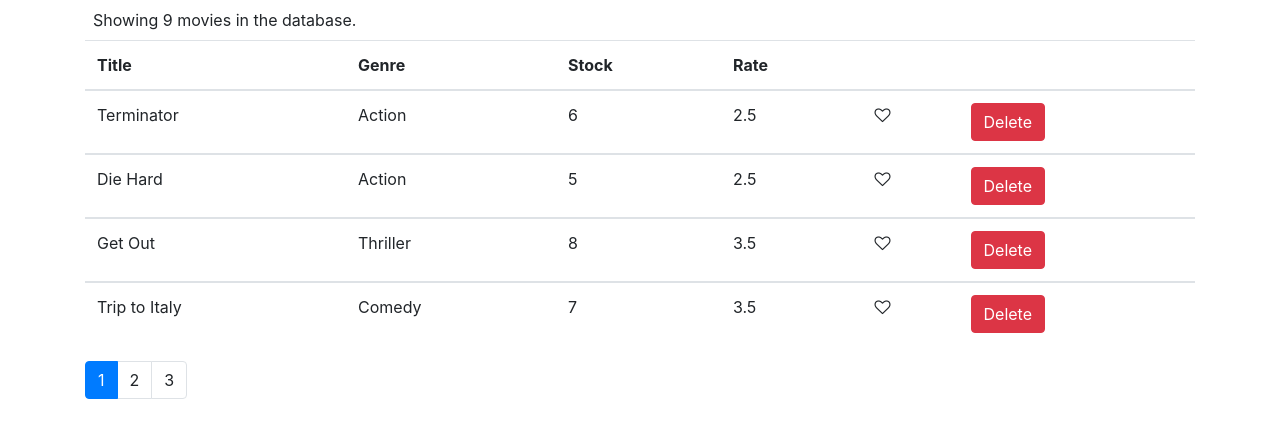
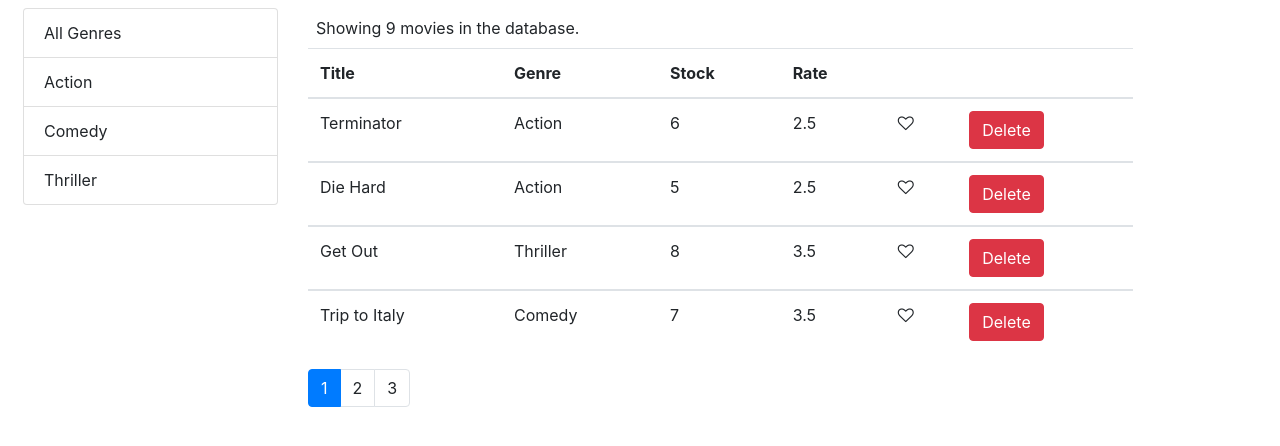
Before and after one commit to Ezechi95/vidly-app, a React (Create React App) app: page / in a window 1280 px wide. Shown: the top 446 px of the page. Built offline with nearby package versions, Linux system fonts and the light colour scheme.

Commit message:
added filtering

```diff
--- a/package.json
+++ b/package.json
@@ -9,6 +9,7 @@
     "bootstrap": "^4.1.1",
     "font-awesome": "^4.7.0",
     "lodash": "^4.17.10",
+    "prop-types": "^15.6.2",
     "react": "^16.13.1",
     "react-dom": "^16.13.1",
     "react-scripts": "3.4.1"
--- a/src/App.js
+++ b/src/App.js
@@ -1,6 +1,5 @@
 import React, { Component } from "react";
 import "./App.css";
-import Header from "./components/header";
 import Table from "./components/table";
 import { getMovies, deleteMovie } from "./services/fakeMovieService";
 
@@ -16,8 +15,7 @@ class App extends Component {
 
   render() {
     return (
-      <main className="container">
-        <Header getMovies={this.state.movies} />
+      <main className="container m-2">
         <Table getMovies={this.state.movies} onDelete={this.handleDelete} />
       </main>
     );
--- /dev/null
+++ b/src/components/common/listGroup.jsx
@@ -0,0 +1,33 @@
+import React from "react";
+
+const ListGroup = props => {
+  const {
+    items,
+    textProperty,
+    valueProperty,
+    selectedItem,
+    onItemSelect
+  } = props;
+  return (
+    <ul className="list-group">
+      {items.map(item => (
+        <li
+          onClick={() => onItemSelect(item)}
+          key={item[valueProperty]}
+          className={
+            item === selectedItem ? "list-group-item active" : "list-group-item"
+          }
+        >
+          {item[textProperty]}
+        </li>
+      ))}
+    </ul>
+  );
+};
+
+ListGroup.defaultProps = {
+  textProperty: "name",
+  valueProperty: "_id"
+};
+
+export default ListGroup;
--- a/src/components/table.jsx
+++ b/src/components/table.jsx
@@ -1,25 +1,59 @@
 import React, { Component } from "react";
 import Like from "./common/like";
+import ListGroup from "./common/listGroup";
 import Pagination from "./common/pagination";
+import Header from "../components/header";
 import { paginate } from "../utils/paginate";
+import { getGenres } from "../services/fakeGenreService";
 
 class Table extends Component {
-  state = { movies: this.props.getMovies, pageSize: 4, currentPage: 1 };
+  state = {
+    movies: [],
+    genres: [],
+    pageSize: 4,
+    currentPage: 1
+  };
+
+  componentDidMount() {
+    const genres = [{ name: "All Genres" }, ...getGenres()];
+    this.setState({ movies: this.props.getMovies, genres });
+  }
 
   handlePageChange = page => {
     this.setState({ currentPage: page });
   };
 
+  handleGenreSelect = genre => {
+    this.setState({ selectedGenre: genre, currentPage: 1 });
+  };
+
   render() {
     const { onDelete } = this.props;
-    // const tableContent = getMovies;
+    const {
+      pageSize,
+      currentPage,
+      selectedGenre,
+      movies: allMovies
+    } = this.state;
 
-    const { pageSize, currentPage, movies: allMovies } = this.state;
+    const filtered =
+      selectedGenre && selectedGenre._id
+        ? allMovies.filter(m => m.genre._id === selectedGenre._id)
+        : allMovies;
 
-    const movies = paginate(allMovies, currentPage, pageSize);
+    const movies = paginate(filtered, currentPage, pageSize);
 
     return (
-      <React.Fragment>
+      <div className="row">
+        <div className="col-3">
+          <ListGroup
+            items={this.state.genres}
+            selectedItem={this.state.selectedGenre}
+            onItemSelect={this.handleGenreSelect}
+          />
+        </div>
+        <div className="col">
+          <Header getMovies={filtered} />
           <table className="table">
             <thead>
               <tr>
@@ -54,12 +88,13 @@ class Table extends Component {
             ))}
           </table>
           <Pagination
-          itemsCount={allMovies.length}
+            itemsCount={filtered.length}
             pageSize={pageSize}
             currentPage={currentPage}
             onPageChange={this.handlePageChange}
           />
-      </React.Fragment>
+        </div>
+      </div>
     );
   }
 }
```
Also changed, not shown: src/components/common/pagination.jsx (+7 -1 lines), 1 other file (tests, documents, lock files or other folders). Lines whose indentation alone changed are shown as unchanged.
